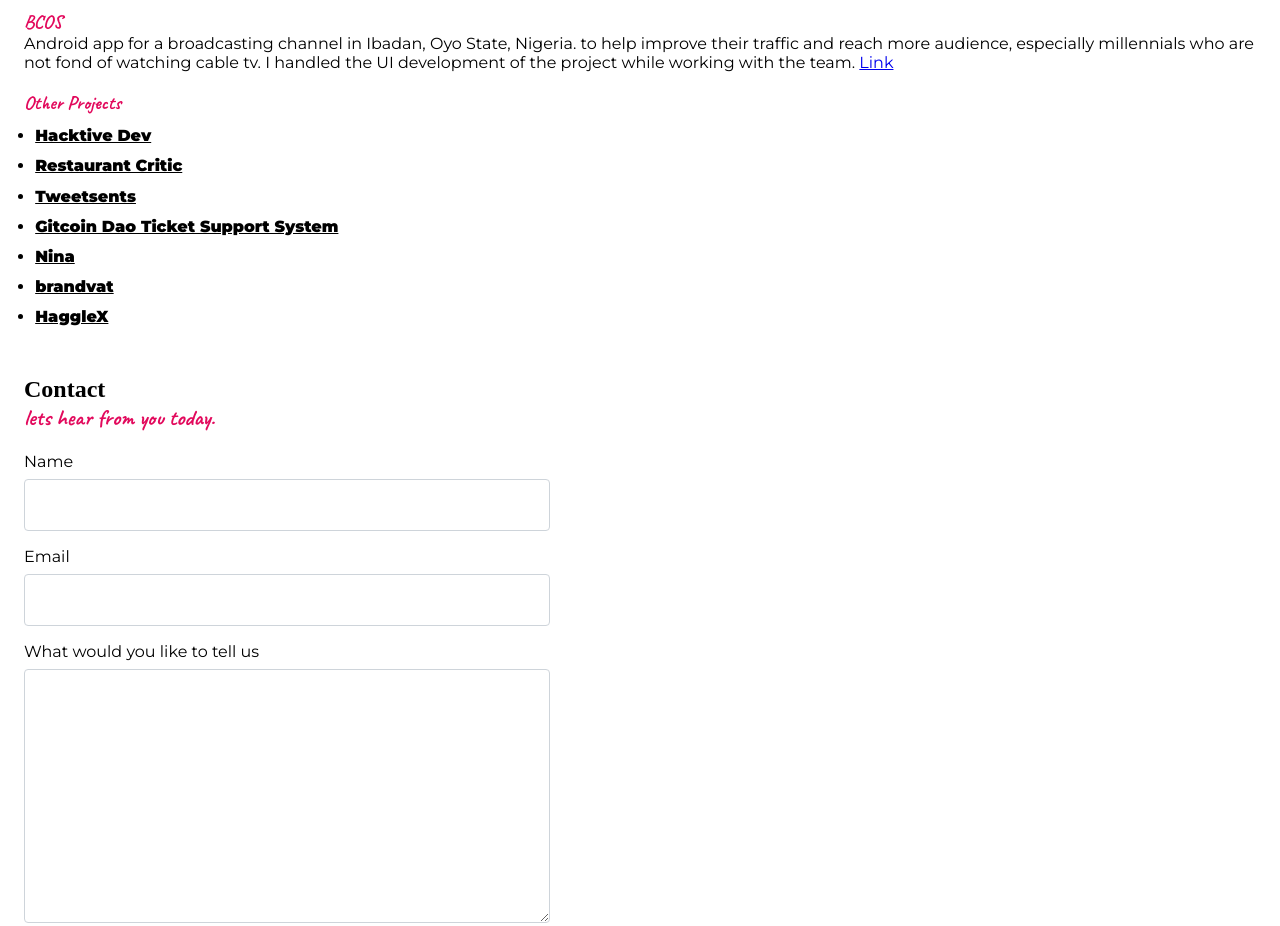
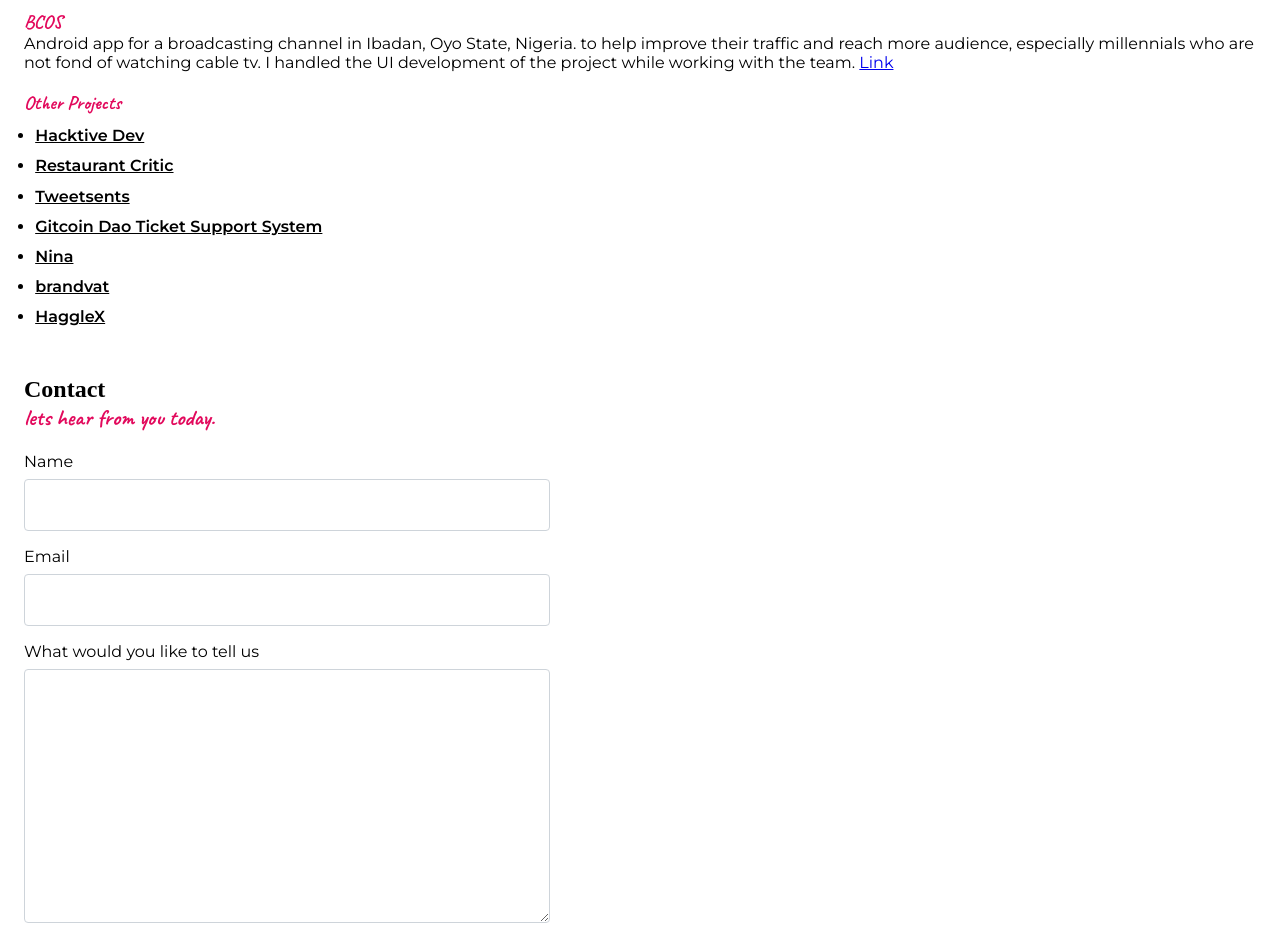
Before and after one commit to BigUncleYemi/resume-project, a website: page public/index.html in a window 1280 px wide. Shown: the part 1180-2106 px from the top of the page. Drawn offline with nearby package versions, Linux system fonts and the light colour scheme.

Commit message:
too black

```diff
--- a/public/index.html
+++ b/public/index.html
@@ -155,7 +155,7 @@
           <ul dir="auto">
             <style>
               li { margin: 0.7rem; }
-              li a { color: black; font-weight: 700; }
+              li a { color: black; font-weight: 600; }
             </style>
             <li><a href="https://hacktivedev-web.web.app/" rel="nofollow">Hacktive Dev</a></li>
             <li><a href="https://restaurantcritic.firebaseapp.com/" rel="nofollow">Restaurant Critic</a></li>
```
